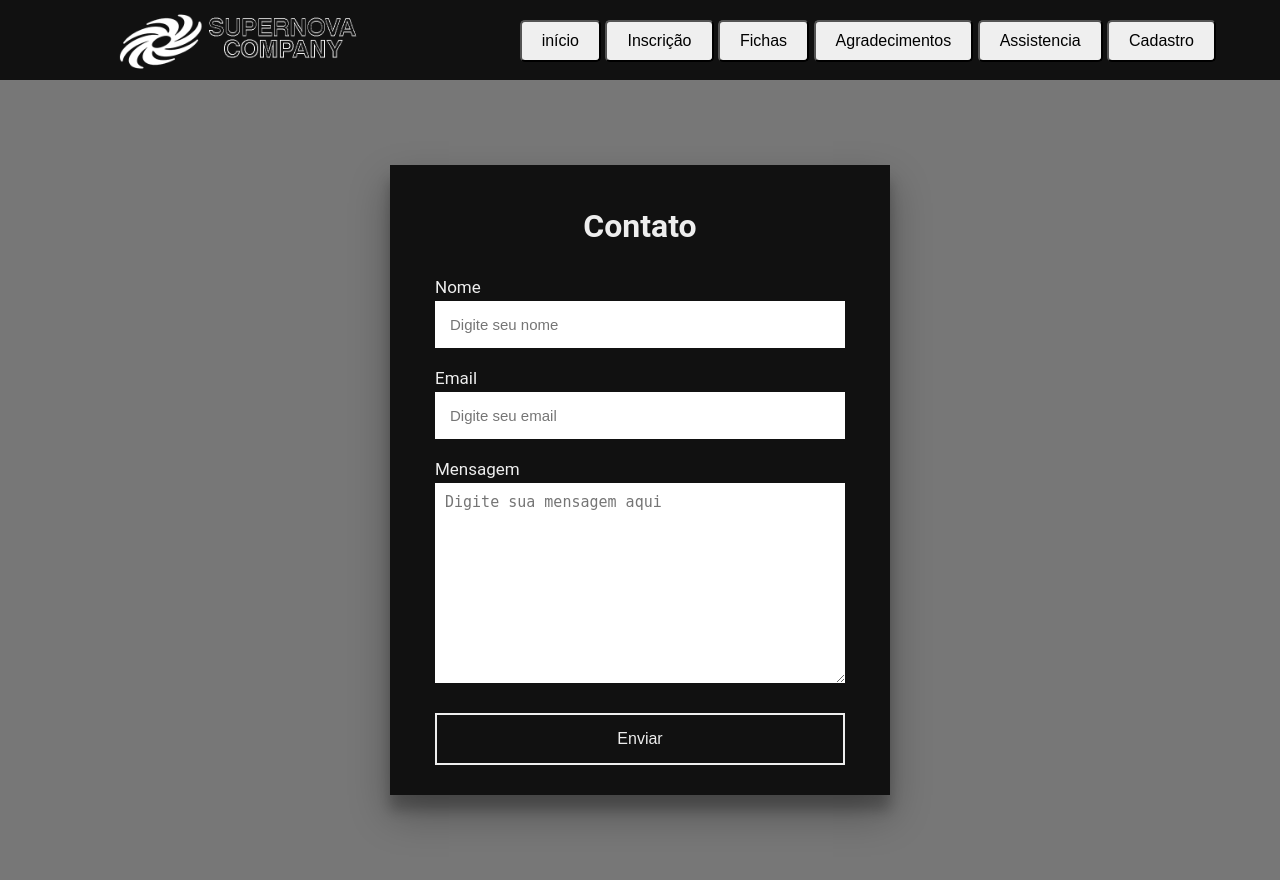
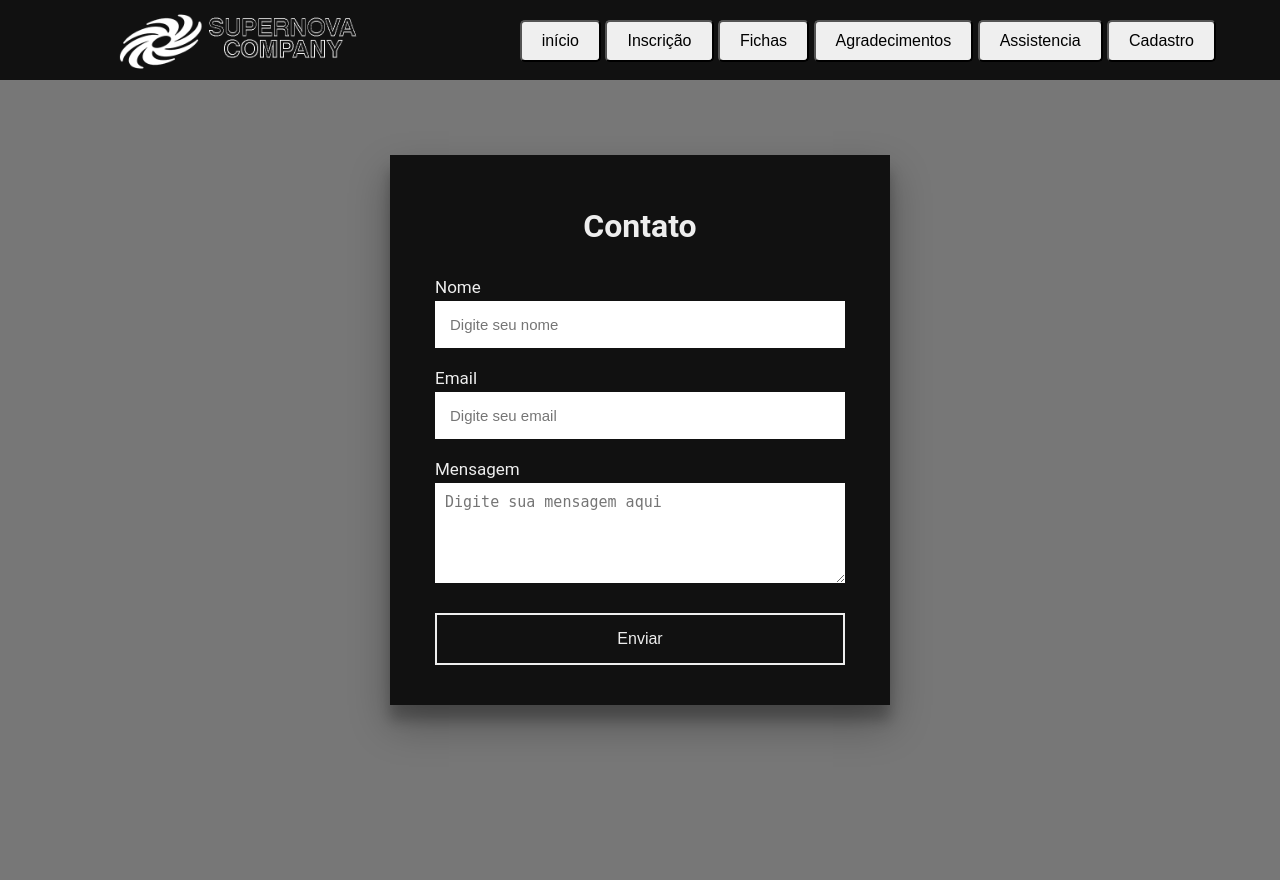
Before and after one commit to DiogoMoreiraaa/SiteRPG, a PHP site: page /assistencia.html in a window 1280 px wide. Run offline with PHP 8.4, Linux system fonts and the light colour scheme; some web fonts are replaced.

Commit message:
Update assistencia.css

```diff
--- a/css/assistencia.css
+++ b/css/assistencia.css
@@ -109,7 +109,9 @@
     padding: 10px 45px;
     background: #111;
     width: 500px;
-    box-shadow: rgba(0, 0, 0, 0.3) 0px 19px 38px, rgba(0, 0, 0, 0.22) 0px 15px 12px;;
+    box-shadow: rgba(0, 0, 0, 0.3) 0px 19px 38px, rgba(0, 0, 0, 0.22) 0px 15px 12px;
+    height: 550px;
+    margin-bottom: 100px;
 }
 
 section h2{
@@ -151,6 +153,7 @@
     font-size: 15px;
     margin-bottom: 30px;
     transition: all 0.5s;
+    height: 100px;
 }
 
 form textarea:focus{
```
